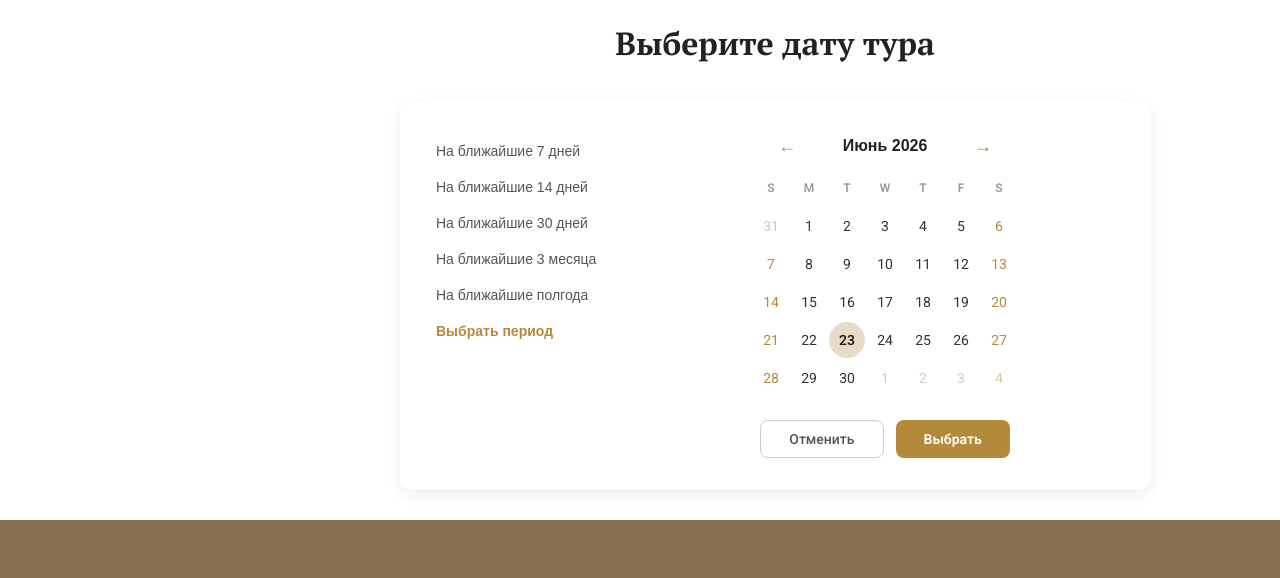
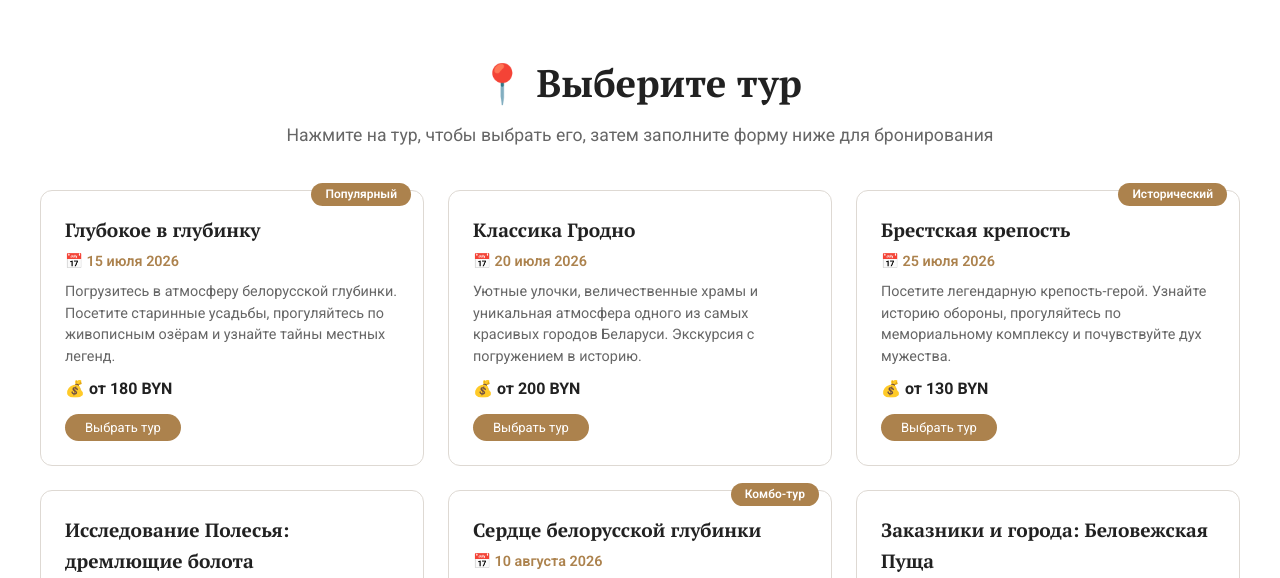
Before and after one commit to akulichruzhana/todo, a website: page public/index.html in a window 1280 px wide. Shown: the part 812-1390 px from the top of the page. Drawn offline with Linux system fonts and the light colour scheme.

Commit message:
Update index.html

```diff
--- a/public/index.html
+++ b/public/index.html
@@ -165,180 +165,102 @@
     }
 
     .hero-btn:hover { opacity: 0.9; }
-    /* Раздел с датами */
 
-      .calendar-section {
-    width: 100%;
-    max-width: 750px;
+    /* ===== TOURS LIST SECTION ===== */
+    .tours-list-section {
+      padding: 4rem 0;
+      background: var(--bg);
+    }
+    .tours-list-section h2 {
       text-align: center;
-    margin-left: 400px;
-    margin-top: 30px;
-    margin-bottom: 30px;
+      font-size: clamp(1.75rem, 3vw, 2.5rem);
+      font-weight: 700;
+      margin-bottom: 0.5rem;
+      font-family: var(--font-display);
     }
-  .calendar-section h2 {
-    font-family: 'PT Serif', serif;
-    font-size: 32px;
-    font-weight: 700;
-    color: #222;
-    margin-bottom: 32px;
+    .tours-list-section .subtitle {
+      text-align: center;
+      color: var(--muted-fg);
+      margin-bottom: 2.5rem;
+      font-size: 1.1rem;
     }
-  .calendar-card {
-    background: #fff;
+    .tours-list {
+      display: grid;
+      grid-template-columns: repeat(auto-fill, minmax(320px, 1fr));
+      gap: 1.5rem;
+      max-width: 1200px;
+      margin: 0 auto;
+    }
+    .tour-item {
+      background: var(--bg);
+      border: 1px solid var(--border);
       border-radius: 12px;
-    box-shadow: 0 5px 16px rgba(0,0,0,0.07);
-    padding: 32px 36px;
-    display: flex;
-    gap: 40px;
-    align-items: flex-start;
+      padding: 1.5rem;
+      cursor: pointer;
+      transition: all 0.3s ease;
+      position: relative;
     }
-  .quick-filters {
-    display: flex;
-    flex-direction: column;
-    gap: 8px;
-    min-width: 180px;
-    padding-top: 4px;
+    .tour-item:hover {
+      transform: translateY(-4px);
+      box-shadow: 0 8px 25px rgba(0,0,0,0.1);
+      border-color: var(--primary);
     }
-  .quick-filters button {
-    background: none;
-    border: none;
-    font-family: 'Source Sans 3', sans-serif;
-    font-size: 14px;
-    color: #555;
-    text-align: left;
-    padding: 6px 0;
-    cursor: pointer;
-    transition: color 0.2s;
-    white-space: nowrap;
+    .tour-item.selected {
+      border-color: var(--primary);
+      background: #fdf8f0;
+      box-shadow: 0 0 0 3px rgba(181, 137, 58, 0.2);
     }
-  .quick-filters button:hover,
-  .quick-filters button.active {
-    color: #b5893a;
+    .tour-item .tour-badge {
+      position: absolute;
+      top: -8px;
+      right: 12px;
+      background: var(--primary);
+      color: #fff;
+      padding: 2px 14px;
+      border-radius: 20px;
+      font-size: 12px;
       font-weight: 600;
     }
-  .calendar-right {
-    flex: 1;
-    display: flex;
-    flex-direction: column;
-    align-items: center;
+    .tour-item h3 {
+      font-size: 1.2rem;
+      font-weight: 700;
+      margin-bottom: 0.3rem;
+      color: var(--foreground);
     }
-  .month-nav {
-    display: flex;
-    align-items: center;
-    justify-content: center;
-    gap: 16px;
-    margin-bottom: 16px;
-    width: 100%;
+    .tour-item .tour-date {
+      font-size: 0.9rem;
+      color: var(--primary);
+      font-weight: 600;
+      margin-bottom: 0.5rem;
     }
-  .month-nav button {
-    background: none;
+    .tour-item .tour-description {
+      font-size: 0.9rem;
+      color: var(--muted-fg);
+      line-height: 1.5;
+      margin-bottom: 0.5rem;
+    }
+    .tour-item .tour-price {
+      font-size: 1rem;
+      font-weight: 700;
+      color: var(--foreground);
+    }
+    .tour-item .tour-select-btn {
+      margin-top: 0.8rem;
+      padding: 6px 20px;
+      background: var(--primary);
+      color: #fff;
       border: none;
-    font-size: 18px;
-    color: #b5893a;
-    cursor: pointer;
-    padding: 4px 8px;
-    line-height: 1;
-    transition: color 0.2s;
-  }
-  .month-nav button:hover { color: #8a6828; }
-  .month-nav .month-label {
-    font-family: 'Source Sans 3', sans-serif;
-    font-size: 16px;
-    font-weight: 600;
-    color: #222;
-    min-width: 130px;
-    text-align: center;
-  }
-  .calendar-grid {
-    display: grid;
-    grid-template-columns: repeat(7, 36px);
-    gap: 2px;
-    justify-content: center;
-  }
-  .calendar-grid .day-header {
-    font-size: 12px;
-    font-weight: 600;
-    color: #999;
-    text-align: center;
-    padding: 4px 0 8px;
-    text-transform: uppercase;
-  }
-  .calendar-grid .day-cell {
-    width: 36px;
-    height: 36px;
-    display: flex;
-    align-items: center;
-    justify-content: center;
-    font-size: 14px;
-    color: #333;
-    border-radius: 50%;
-    cursor: pointer;
-    transition: background 0.15s, color 0.15s;
-  }
-  .calendar-grid .day-cell:hover { background: #f0e6d6; }
-  .calendar-grid .day-cell.outside { color: #ccc; cursor: default; }
-  .calendar-grid .day-cell.outside:hover { background: none; }
-  .calendar-grid .day-cell.today { background: #e8dcc8; font-weight: 600; color: #222; }
-  .calendar-grid .day-cell.selected { background: #b5893a; color: #fff; font-weight: 600; }
-  .calendar-grid .day-cell.weekend { color: #b5893a; }
-  .calendar-grid .day-cell.outside.weekend { color: #d9c9a8; }
-  .calendar-actions {
-    display: flex;
-    justify-content: center;
-    gap: 12px;
-    margin-top: 24px;
-  }
-  .btn-cancel {
-    font-family: var(--font-body);
-    font-size: 14px;
-    font-weight: 500;
-    padding: 10px 28px;
-    border: 1px solid #ccc;
-    border-radius: 8px;
-    background: #fff;
-    color: #555;
-    cursor: pointer;
-    transition: border-color 0.2s;
-  }
-  .btn-cancel:hover { border-color: #999; }
-  .btn-select {
-    font-family: var(--font-body);
-    font-size: 14px;
-    font-weight: 600;
-    padding: 10px 28px;
-    border: none;
-    border-radius: 8px;
-    background: #b5893a;
-    color: #fff;
+      border-radius: 20px;
+      font-size: 13px;
       cursor: pointer;
       transition: background 0.2s;
+      font-family: var(--font-body);
     }
-  .btn-select:hover { background: #9a7430; }
-  @media (max-width: 600px) {
-    .calendar-card {
-      flex-direction: column;
-      padding: 24px 20px;
-      gap: 24px;
+    .tour-item .tour-select-btn:hover {
+      background: var(--primary-hover);
     }
-    .quick-filters {
-      flex-direction: row;
-      flex-wrap: wrap;
-      min-width: auto;
-      gap: 4px 16px;
-    }
-  }
-
-        /* список принципов и особенностей */
-        .features-list {
-            list-style: none;
-            display: grid;
-            grid-template-columns: repeat(auto-fill, minmax(280px, 1fr));
-            gap: 15px;
-        }
-        .features-list li {
-            background-color: #bdbdbd;
-            padding: 15px 20px;
-            border-left: 6px solid #333;
-            box-shadow: 2px 2px 0 #5a5a5a;
+    .tour-item .tour-select-btn.selected {
+      background: #2e7d32;
     }
 
     /* ===== FEATURES ===== */
@@ -418,9 +340,23 @@
       cursor: pointer; transition: opacity 0.2s;
     }
     .submit-btn:hover { opacity: 0.9; }
+    .submit-btn:disabled { opacity: 0.6; cursor: not-allowed; }
     .consent { display: flex; align-items: center; gap: 0.5rem; font-size: 0.875rem; color: var(--muted-fg); cursor: pointer; }
     .consent input { width: 16px; height: 16px; }
     .consent span { text-decoration: underline; }
+    .selected-tour-info {
+      background: #fdf8f0;
+      border: 1px solid var(--primary);
+      border-radius: 8px;
+      padding: 12px 20px;
+      margin-bottom: 1rem;
+      text-align: center;
+      font-size: 0.95rem;
+      color: var(--foreground);
+    }
+    .selected-tour-info strong {
+      color: var(--primary);
+    }
     /* ===== FOOTER ===== */
     .footer { background: var(--footer-bg); color: var(--footer-fg); padding: 4rem 0; }
     .footer-logo { display: flex; justify-content: center; margin-bottom: 2.5rem; }
@@ -444,6 +380,7 @@
       .form-row { grid-template-columns: 1fr; }
       .form-actions { flex-direction: column; align-items: flex-start; }
       .footer-grid { grid-template-columns: 1fr; }
+      .tours-list { grid-template-columns: 1fr; }
     }
   </style>
 </head>
@@ -483,115 +420,76 @@
       <h1>Туры по Беларуси</h1>
       <p>Путешествие по Беларуси — это погружение в гармонию природы и богатейшего культурного наследия. Мы, «Вандралюбы», создаём маршруты, которые открывают всю глубину и красоту этой удивительной страны.</p>
       <p>Начните с короткой экскурсии на выходные или отправьтесь в большое путешествие по всем регионам — мы с любовью покажем вам нашу Беларусь.</p>
-      <a href="#calendar" class="hero-btn">Забронировать</a>
+      <a href="#tours-list" class="hero-btn">Выбрать тур</a>
     </div>
   </section>
 
-  <!-- 2. Выберите дату тура -->
+  <!-- 2. Список туров -->
+  <section id="tours-list" class="tours-list-section">
+    <div class="container">
+      <h2>📍 Выберите тур</h2>
+      <p class="subtitle">Нажмите на тур, чтобы выбрать его, затем заполните форму ниже для бронирования</p>
 
-  <div id="calendar" class="calendar-section">
-  <h2>Выберите дату тура</h2>
-  <div class="calendar-card">
-    <div class="quick-filters">
-      <button onclick="setQuickFilter(7, this)">На ближайшие 7 дней</button>
-      <button onclick="setQuickFilter(14, this)">На ближайшие 14 дней</button>
-      <button onclick="setQuickFilter(30, this)">На ближайшие 30 дней</button>
-      <button onclick="setQuickFilter(90, this)">На ближайшие 3 месяца</button>
-      <button onclick="setQuickFilter(180, this)">На ближайшие полгода</button>
-      <button class="active" onclick="setQuickFilter(0, this)">Выбрать период</button>
+      <div class="tours-list" id="toursList">
+        <!-- Тур 1 -->
+        <div class="tour-item" data-tour="Глубокое в глубинку" data-date="2026-07-15" data-price="180 BYN">
+          <span class="tour-badge">Популярный</span>
+          <h3>Глубокое в глубинку</h3>
+          <div class="tour-date">📅 15 июля 2026</div>
+          <div class="tour-description">Погрузитесь в атмосферу белорусской глубинки. Посетите старинные усадьбы, прогуляйтесь по живописным озёрам и узнайте тайны местных легенд.</div>
+          <div class="tour-price">💰 от 180 BYN</div>
+          <button class="tour-select-btn" onclick="selectTour(this, 'Глубокое в глубинку', '2026-07-15')">Выбрать тур</button>
         </div>
-    <div class="calendar-right">
-      <div class="month-nav">
-        <button onclick="changeMonth(-1)">←</button>
-        <span class="month-label" id="monthLabel"></span>
-        <button onclick="changeMonth(1)">→</button>
+
+        <!-- Тур 2 -->
+        <div class="tour-item" data-tour="Классика Гродно" data-date="2026-07-20" data-price="200 BYN">
+          <h3>Классика Гродно</h3>
+          <div class="tour-date">📅 20 июля 2026</div>
+          <div class="tour-description">Уютные улочки, величественные храмы и уникальная атмосфера одного из самых красивых городов Беларуси. Экскурсия с погружением в историю.</div>
+          <div class="tour-price">💰 от 200 BYN</div>
+          <button class="tour-select-btn" onclick="selectTour(this, 'Классика Гродно', '2026-07-20')">Выбрать тур</button>
         </div>
-      <div class="calendar-grid" id="calendarGrid"></div>
-      <div class="calendar-actions">
-        <button class="btn-cancel" onclick="clearSelection()">Отменить</button>
-        <button class="btn-select" onclick="confirmSelection()">Выбрать</button>
+
+        <!-- Тур 3 -->
+        <div class="tour-item" data-tour="Брестская крепость" data-date="2026-07-25" data-price="130 BYN">
+          <span class="tour-badge">Исторический</span>
+          <h3>Брестская крепость</h3>
+          <div class="tour-date">📅 25 июля 2026</div>
+          <div class="tour-description">Посетите легендарную крепость-герой. Узнайте историю обороны, прогуляйтесь по мемориальному комплексу и почувствуйте дух мужества.</div>
+          <div class="tour-price">💰 от 130 BYN</div>
+          <button class="tour-select-btn" onclick="selectTour(this, 'Брестская крепость', '2026-07-25')">Выбрать тур</button>
+        </div>
+
+        <!-- Тур 4 -->
+        <div class="tour-item" data-tour="Исследование Полесья" data-date="2026-08-01" data-price="120 BYN">
+          <h3>Исследование Полесья: дремлющие болота</h3>
+          <div class="tour-date">📅 1 августа 2026</div>
+          <div class="tour-description">Уникальная экскурсия в сердце белорусского Полесья. Болота, редкие птицы, древние традиции и загадочные топи — для настоящих искателей приключений.</div>
+          <div class="tour-price">💰 от 120 BYN</div>
+          <button class="tour-select-btn" onclick="selectTour(this, 'Исследование Полесья', '2026-08-01')">Выбрать тур</button>
+        </div>
+
+        <!-- Тур 5 -->
+        <div class="tour-item" data-tour="Сердце белорусской глубинки" data-date="2026-08-10" data-price="350 BYN">
+          <span class="tour-badge">Комбо-тур</span>
+          <h3>Сердце белорусской глубинки</h3>
+          <div class="tour-date">📅 10 августа 2026</div>
+          <div class="tour-description">Трёхдневное путешествие по самым аутентичным местам Беларуси. Верхнедвинск, Глубокое, Барановичи — вы увидите страну без прикрас.</div>
+          <div class="tour-price">💰 от 350 BYN</div>
+          <button class="tour-select-btn" onclick="selectTour(this, 'Сердце белорусской глубинки', '2026-08-10')">Выбрать тур</button>
+        </div>
+
+        <!-- Тур 6 -->
+        <div class="tour-item" data-tour="Беловежская Пуща" data-date="2026-08-15" data-price="300 BYN">
+          <h3>Заказники и города: Беловежская Пуща</h3>
+          <div class="tour-date">📅 15 августа 2026</div>
+          <div class="tour-description">Двухдневный тур к самому известному заповеднику Беларуси. Знакомство с зубром, поход по лесу и экскурсия в окрестные города.</div>
+          <div class="tour-price">💰 от 300 BYN</div>
+          <button class="tour-select-btn" onclick="selectTour(this, 'Беловежская Пуща', '2026-08-15')">Выбрать тур</button>
         </div>
       </div>
     </div>
-</div>
-<script>
-  const MONTHS_RU = ['Январь','Февраль','Март','Апрель','Май','Июнь','Июль','Август','Сентябрь','Октябрь','Ноябрь','Декабрь'];
-  const DAYS_SHORT = ['S','M','T','W','T','F','S'];
-  let currentDate = new Date();
-  let viewYear = currentDate.getFullYear();
-  let viewMonth = currentDate.getMonth();
-  let selectedDate = null;
-  function renderCalendar() {
-    const grid = document.getElementById('calendarGrid');
-    document.getElementById('monthLabel').textContent = MONTHS_RU[viewMonth] + ' ' + viewYear;
-    grid.innerHTML = '';
-    DAYS_SHORT.forEach(d => {
-      const el = document.createElement('div');
-      el.className = 'day-header';
-      el.textContent = d;
-      grid.appendChild(el);
-    });
-    const firstDay = new Date(viewYear, viewMonth, 1).getDay();
-    const daysInMonth = new Date(viewYear, viewMonth + 1, 0).getDate();
-    const prevDays = new Date(viewYear, viewMonth, 0).getDate();
-    for (let i = firstDay - 1; i >= 0; i--) {
-      const el = document.createElement('div');
-      el.className = 'day-cell outside';
-      const dow = firstDay - 1 - i;
-      if (dow === 0 || dow === 6) el.classList.add('weekend');
-      el.textContent = prevDays - i;
-      grid.appendChild(el);
-    }
-    const today = new Date();
-    for (let d = 1; d <= daysInMonth; d++) {
-      const el = document.createElement('div');
-      el.className = 'day-cell';
-      const dow = (firstDay + d - 1) % 7;
-      if (dow === 0 || dow === 6) el.classList.add('weekend');
-      if (d === today.getDate() && viewMonth === today.getMonth() && viewYear === today.getFullYear()) el.classList.add('today');
-      if (selectedDate && d === selectedDate.getDate() && viewMonth === selectedDate.getMonth() && viewYear === selectedDate.getFullYear()) el.classList.add('selected');
-      el.textContent = d;
-      el.onclick = () => selectDay(d);
-      grid.appendChild(el);
-    }
-    const totalCells = firstDay + daysInMonth;
-    const remaining = (7 - (totalCells % 7)) % 7;
-    for (let i = 1; i <= remaining; i++) {
-      const el = document.createElement('div');
-      el.className = 'day-cell outside';
-      const dow = (totalCells + i - 1) % 7;
-      if (dow === 0 || dow === 6) el.classList.add('weekend');
-      el.textContent = i;
-      grid.appendChild(el);
-    }
-  }
-  function changeMonth(dir) {
-    viewMonth += dir;
-    if (viewMonth > 11) { viewMonth = 0; viewYear++; }
-    if (viewMonth < 0) { viewMonth = 11; viewYear--; }
-    renderCalendar();
-  }
-  function selectDay(d) {
-    selectedDate = new Date(viewYear, viewMonth, d);
-    renderCalendar();
-  }
-  function clearSelection() { selectedDate = null; renderCalendar(); }
-  function confirmSelection() {
-    if (selectedDate) alert('Выбрана дата: ' + selectedDate.toLocaleDateString('ru-RU'));
-  }
-  function setQuickFilter(days, btn) {
-    document.querySelectorAll('.quick-filters button').forEach(b => b.classList.remove('active'));
-    btn.classList.add('active');
-    if (days > 0) {
-      selectedDate = new Date();
-      selectedDate.setDate(selectedDate.getDate() + days);
-      viewMonth = selectedDate.getMonth();
-      viewYear = selectedDate.getFullYear();
-    }
-    renderCalendar();
-  }
-  renderCalendar();
-</script>
+  </section>
 
   <!-- FEATURES -->
   <section class="features">
@@ -608,7 +506,8 @@
       </div>
     </div>
   </section>
-  <!-- TOURS -->
+
+  <!-- TOURS (мини-галерея) -->
   <section class="tours" id="tours">
     <div class="container">
       <h2>Популярные предложения</h2>
@@ -638,34 +537,9 @@
           <div class="tour-card-content"><h3>Исследование Полесья: дремлющие болота</h3><span class="tour-price">от 120 BYN</span></div>
         </div>
       </div>
-      <div class="tours-grid">
-        <div class="tour-card tour-tall tour-wide">
-          <img src="reserves.jpg" alt="Беловежская Пуща">
-          <div class="tour-card-content">
-            <h3>Заказники и города: Беловежская Пуща и её соседи</h3>
-            <span class="tour-sub">Брест · Скидель · реки, леса и заказники</span>
-            <span class="tour-price">от 300 BYN</span>
-          </div>
-        </div>
-        <div class="tour-card">
-          <img src="oshmyany.jpg" alt="Ошмяны">
-          <div class="tour-card-content"><h3>Ошмяны: край храмов и вишнёвых садов</h3><span class="tour-price">от 100 BYN</span></div>
-        </div>
-        <div class="tour-card">
-          <img src="mozyr.png" alt="Мозырь">
-          <div class="tour-card-content"><h3>Мозырь на Днепре</h3><span class="tour-price">от 110 BYN</span></div>
-        </div>
-        <div class="tour-card">
-          <img src="soligorsk.jpg" alt="Солигорск">
-          <div class="tour-card-content"><h3>Солигорск: от белых солнц до изумрудных озер</h3><span class="tour-price">от 200 BYN</span></div>
-        </div>
-        <div class="tour-card">
-          <img src="verhnedvinsk.jpg" alt="Верхнедвинск">
-          <div class="tour-card-content"><h3>Верхнедвинск: где начинается Двина</h3><span class="tour-price">от 160 BYN</span></div>
-        </div>
-      </div>
     </div>
   </section>
+
   <!-- GALLERY -->
   <section class="gallery" id="gallery">
     <div class="container">
@@ -683,6 +557,7 @@
       </div>
     </div>
   </section>
+
   <!-- ABOUT -->
   <section class="about" id="about">
     <div class="container">
@@ -722,12 +597,18 @@
     <div class="container">
       <h2>Забронируйте отдых с "Вандралюбами"</h2>
       <form class="contact-form" id="bookingForm">
+        <!-- Блок с выбранным туром -->
+        <div id="selectedTourInfo" class="selected-tour-info" style="display: none;">
+          Выбран тур: <strong id="selectedTourName">—</strong>
+          (<span id="selectedTourDate">—</span>)
+        </div>
+
         <div class="form-row">
           <input type="text" id="userName" placeholder="Ваше имя" required>
           <input type="tel" id="userPhone" placeholder="Телефон" required>
           <input type="email" id="userEmail" placeholder="E-mail" required>
         </div>
-      <textarea rows="4" id="userComment" placeholder="Комментарий"></textarea>
+        <textarea rows="4" id="userComment" placeholder="Комментарий (дополнительные пожелания)"></textarea>
         <div class="form-actions">
           <button type="submit" class="submit-btn" id="submitBtn">Отправить заявку</button>
           <label class="consent">
@@ -773,6 +654,43 @@
   </footer>
 
   <script>
+    // Переменные для хранения выбранного тура
+    let selectedTour = null;
+    let selectedTourName = '';
+    let selectedTourDate = '';
+
+    // Функция выбора тура
+    function selectTour(button, tourName, tourDate) {
+      // Убираем выделение со всех туров
+      document.querySelectorAll('.tour-item').forEach(item => {
+        item.classList.remove('selected');
+      });
+      document.querySelectorAll('.tour-select-btn').forEach(btn => {
+        btn.classList.remove('selected');
+        btn.textContent = 'Выбрать тур';
+      });
+
+      // Выделяем выбранный тур
+      const parentItem = button.closest('.tour-item');
+      parentItem.classList.add('selected');
+      button.classList.add('selected');
+      button.textContent = '✅ Выбран';
+
+      // Сохраняем данные
+      selectedTourName = tourName;
+      selectedTourDate = tourDate;
+      selectedTour = { name: tourName, date: tourDate };
+
+      // Показываем информацию о выбранном туре
+      const infoDiv = document.getElementById('selectedTourInfo');
+      infoDiv.style.display = 'block';
+      document.getElementById('selectedTourName').textContent = tourName;
+      document.getElementById('selectedTourDate').textContent = tourDate;
+
+      // Прокручиваем к форме
+      document.getElementById('bookingForm').scrollIntoView({ behavior: 'smooth' });
+    }
+
     // Функция для отправки бронирования
     async function submitBooking(event) {
       event.preventDefault();
@@ -801,6 +719,14 @@ async function submitBooking(event) {
         return;
       }
 
+      // Проверка выбранного тура
+      if (!selectedTour) {
+        formMessage.style.display = 'block';
+        formMessage.style.color = 'red';
+        formMessage.textContent = 'Пожалуйста, сначала выберите тур из списка выше';
+        return;
+      }
+
       // Блокируем кнопку и показываем загрузку
       submitBtn.disabled = true;
       submitBtn.textContent = 'Отправка...';
@@ -808,13 +734,15 @@ async function submitBooking(event) {
       formMessage.style.color = '#666';
       formMessage.textContent = 'Отправляем заявку...';
 
-  // Получаем выбранную дату из календаря
-  let tourDate = null;
-  if (selectedDate) {
-    tourDate = selectedDate.toISOString().split('T')[0];
+      try {
+        // Добавляем название тура в комментарий, если поле пустое
+        let fullComment = comment;
+        if (!fullComment) {
+          fullComment = `Тур: ${selectedTourName}`;
+        } else {
+          fullComment = `${comment}\nТур: ${selectedTourName}`;
         }
 
-  try {
         const response = await fetch('/api/booking', {
           method: 'POST',
           headers: {
@@ -824,8 +752,8 @@ async function submitBooking(event) {
             name: name,
             phone: phone,
             email: email,
-        tourDate: tourDate,
-        comment: comment
+            tourDate: selectedTourDate,
+            comment: fullComment
           })
         });
 
@@ -833,12 +761,24 @@ async function submitBooking(event) {
 
         if (result.success) {
           formMessage.style.color = 'green';
-      formMessage.textContent = result.message;
+          formMessage.textContent = result.message || '✅ Заявка успешно отправлена! Мы свяжемся с вами в ближайшее время.';
           document.getElementById('bookingForm').reset();
-      clearSelection(); // Очищаем выбранную дату в календаре
+
+          // Сбрасываем выбранный тур
+          document.querySelectorAll('.tour-item').forEach(item => {
+            item.classList.remove('selected');
+          });
+          document.querySelectorAll('.tour-select-btn').forEach(btn => {
+            btn.classList.remove('selected');
+            btn.textContent = 'Выбрать тур';
+          });
+          document.getElementById('selectedTourInfo').style.display = 'none';
+          selectedTour = null;
+          selectedTourName = '';
+          selectedTourDate = '';
         } else {
           formMessage.style.color = 'red';
-      formMessage.textContent = result.error;
+          formMessage.textContent = result.error || 'Ошибка при отправке. Попробуйте ещё раз.';
         }
       } catch (error) {
         console.error('Error:', error);
@@ -850,20 +790,6 @@ async function submitBooking(event) {
       }
     }
 
-// Обновляем функцию confirmSelection для календаря
-const originalConfirmSelection = confirmSelection;
-confirmSelection = function() {
-  if (selectedDate) {
-    const formattedDate = selectedDate.toLocaleDateString('ru-RU');
-    alert('Выбрана дата: ' + formattedDate + '\n\nТеперь заполните форму бронирования ниже и нажмите "Отправить заявку"');
-
-    // Прокручиваем к форме
-    document.getElementById('bookingForm').scrollIntoView({ behavior: 'smooth' });
-  } else {
-    alert('Пожалуйста, выберите дату тура в календаре');
-  }
-}
-
     // Назначаем обработчик на форму
     document.getElementById('bookingForm').addEventListener('submit', submitBooking);
   </script>
```
Lines whose indentation alone changed are shown as unchanged.
